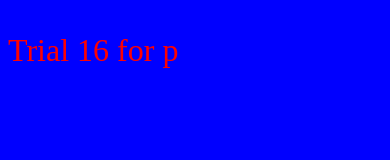
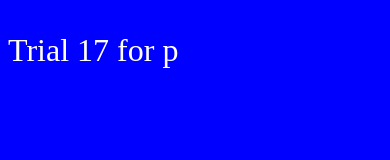
Before and after one commit to ashishkshwh/website2, a plain HTML site: page index.html in a window 390 px wide. Drawn offline with Linux system fonts and the light colour scheme.

Commit message:
p_trial2

```diff
--- a/index.html
+++ b/index.html
@@ -18,13 +18,17 @@ p	{
 	body {
 		background-color: blue;
 	}
+
+	p	{
+		color:white;
+	}
 }
 
 </style>
 </head>
 <body>
 
-<p>Trial 16 for p</p>
+<p>Trial 17 for p</p>
 
 </body>
 </html>
```
